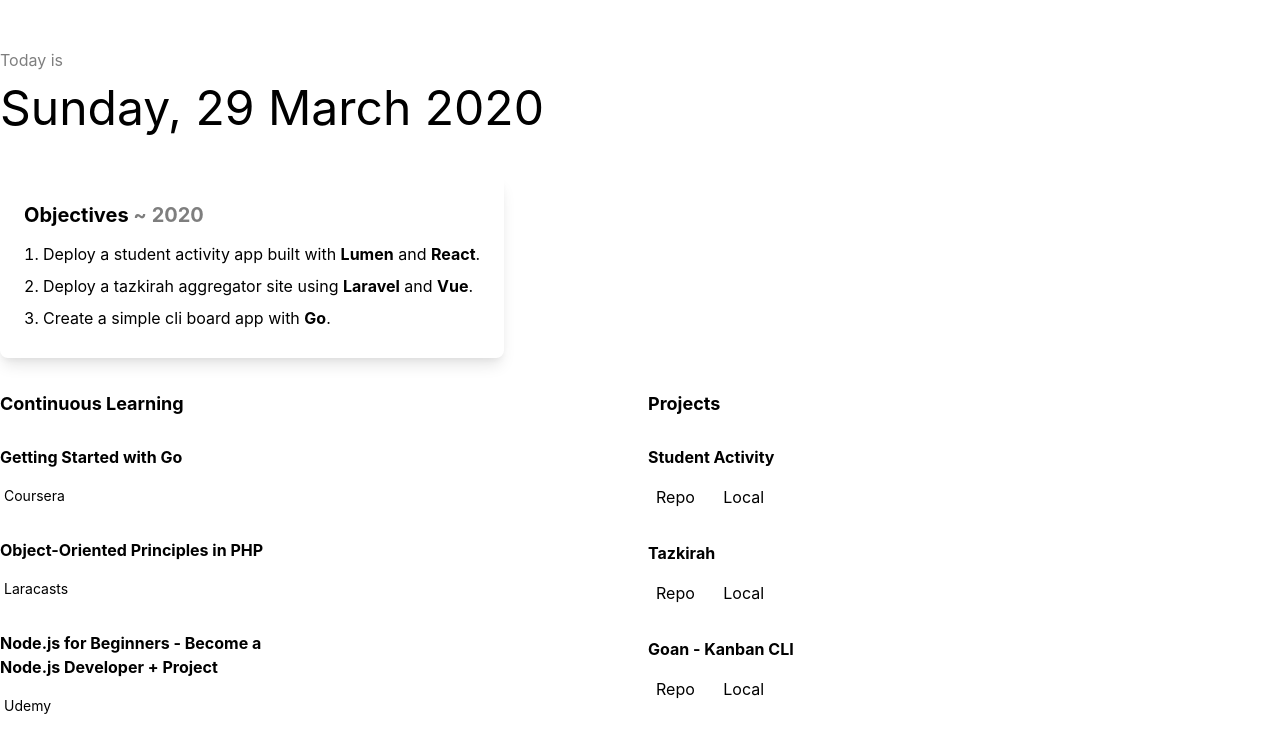
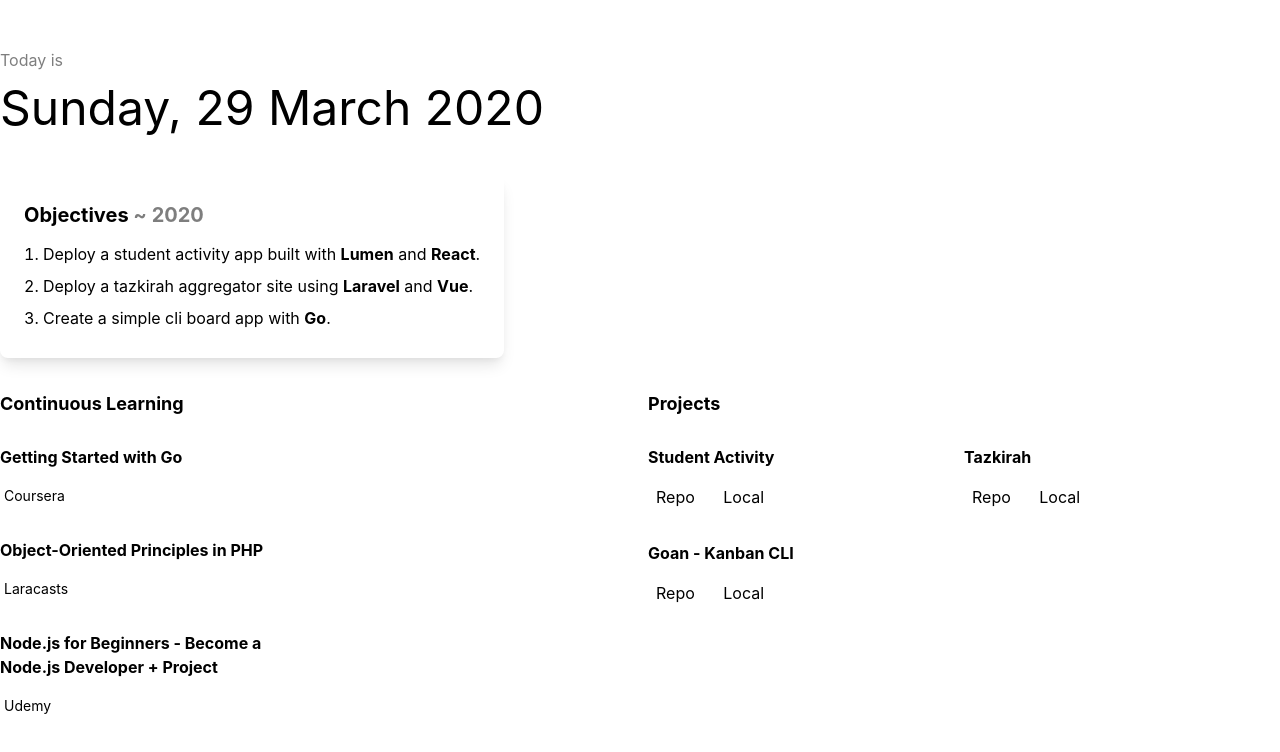
Before and after one commit to ibnumalik/start-page, a Svelte app: page / in a window 1280 px wide. Shown: the top 752 px of the page. Built offline with nearby package versions, Linux system fonts and the light colour scheme; what tailwind-nord would draw is missing.

Commit message:
Use grid display for projects list

```diff
--- a/src/Projects.svelte
+++ b/src/Projects.svelte
@@ -11,7 +11,7 @@
 
 <div class="block">
   <h2 class="font-bold text-lg mb-4 text-nord6">Projects</h2>
-  <ul>
+  <ul class="grid grid-cols-2">
     {#each projects as project}
       <li class="mb-2 max-w-18">
         <div class="py-3 rounded-md flex flex-col items-start">
```
